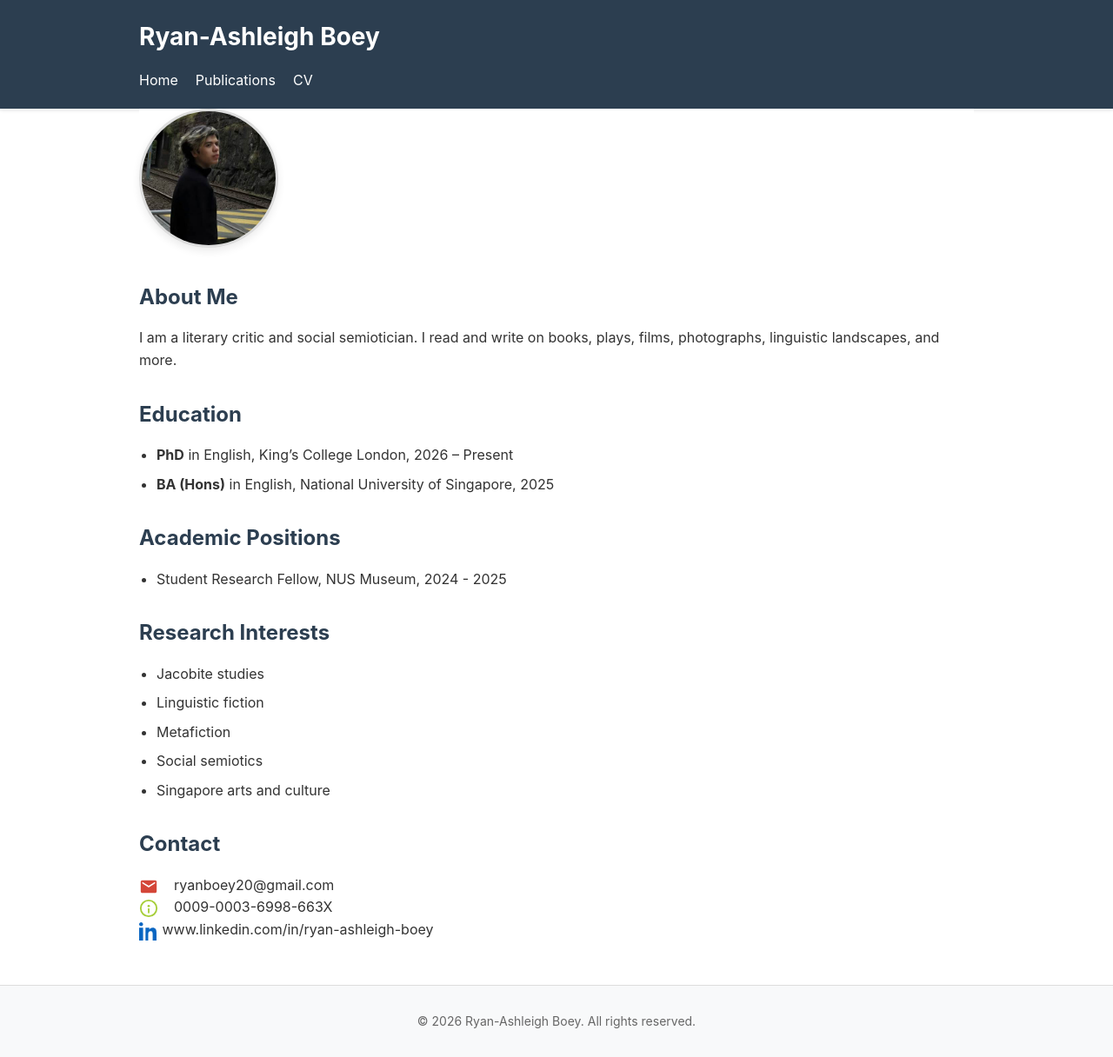
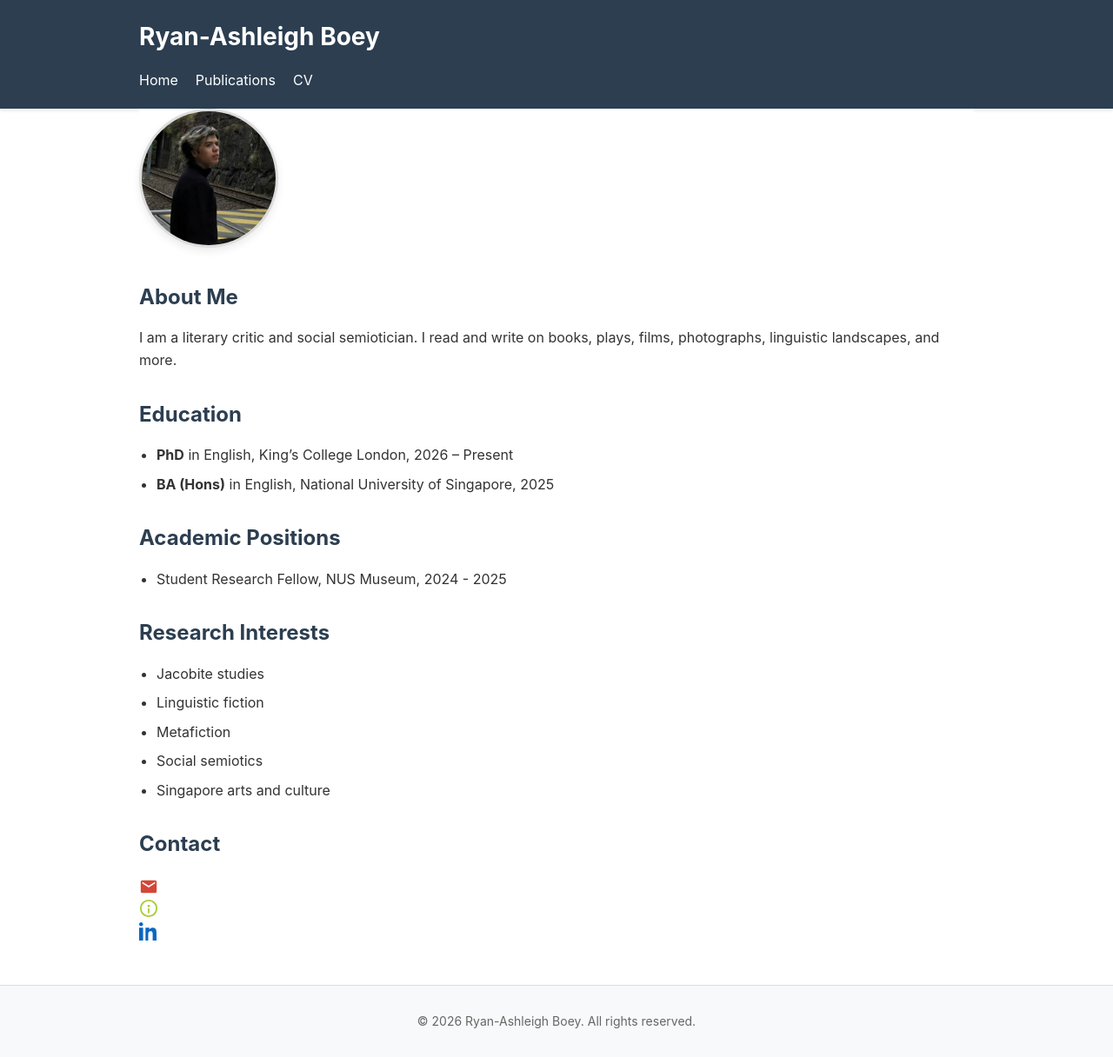
Before and after one commit to r-boey/r-boey.github.io, a Jekyll site: the page built from index.md, in a window 1280 px wide. Shown: the whole page at 87% size. Built offline with Jekyll 4.4.1, drawn with Linux system fonts in a browser that asks for light colours.

Commit message:
Update index.md

```diff
--- a/index.md
+++ b/index.md
@@ -33,12 +33,12 @@ I am a literary critic and social semiotician. I read and write on books, plays,
   <a href="mailto:ryanboey20@gmail.com" aria-label="Email (Gmail)" title="Email" style="color: #D44638; text-decoration: none;">
     <svg xmlns="http://www.w3.org/2000/svg" viewBox="0 0 24 24" width="22" height="22" fill="currentColor" style="vertical-align:middle"><path d="M20 4H4c-1.1 0-2 .9-2 2v12c0 1.1.9 2 2 2h16c1.1 0 2-.9 2-2V6c0-1.1-.9-2-2-2zm0 4-8 5L4 8V6l8 5 8-5v2z"/></svg>
   </a>
-  &nbsp;&nbsp; ryanboey20@gmail.com
+  &nbsp;&nbsp;
   <br><a href="https://orcid.org/0009-0003-6998-663X" aria-label="ORCID" title="ORCID" style="color: #A6CE39; text-decoration: none;">
     <svg xmlns="http://www.w3.org/2000/svg" viewBox="0 0 24 24" width="22" height="22" fill="currentColor" style="vertical-align:middle"><circle cx="12" cy="12" r="10" stroke="currentColor" fill="none" stroke-width="2"/><circle cx="12" cy="9" r="1.5" fill="currentColor"/><rect x="11" y="12" width="2" height="6" fill="currentColor"/></svg>
   </a>
-  &nbsp;&nbsp; 0009-0003-6998-663X
+  &nbsp;&nbsp;
   <br><a href="https://www.linkedin.com/in/ryan-ashleigh-boey" aria-label="LinkedIn" title="LinkedIn" style="color: #0A66C2; text-decoration: none;">
     <svg xmlns="http://www.w3.org/2000/svg" viewBox="0 0 24 24" width="22" height="22" fill="currentColor" style="vertical-align:middle"><path d="M4.98 3.5C4.98 4.88 3.88 6 2.5 6S0 4.88 0 3.5 1.12 1 2.5 1 4.98 2.12 4.98 3.5zM0 8h5v16H0zM8 8h4.8v2.2h.1c.7-1.3 2.4-2.2 3.9-2.2 4.2 0 5 2.8 5 6.5V24H17v-7.6c0-1.8 0-4.2-2.6-4.2-2.6 0-3 2-3 4v7.8H8V8z"/></svg>
-  </a> www.linkedin.com/in/ryan-ashleigh-boey
+  </a>
 </p>
```
